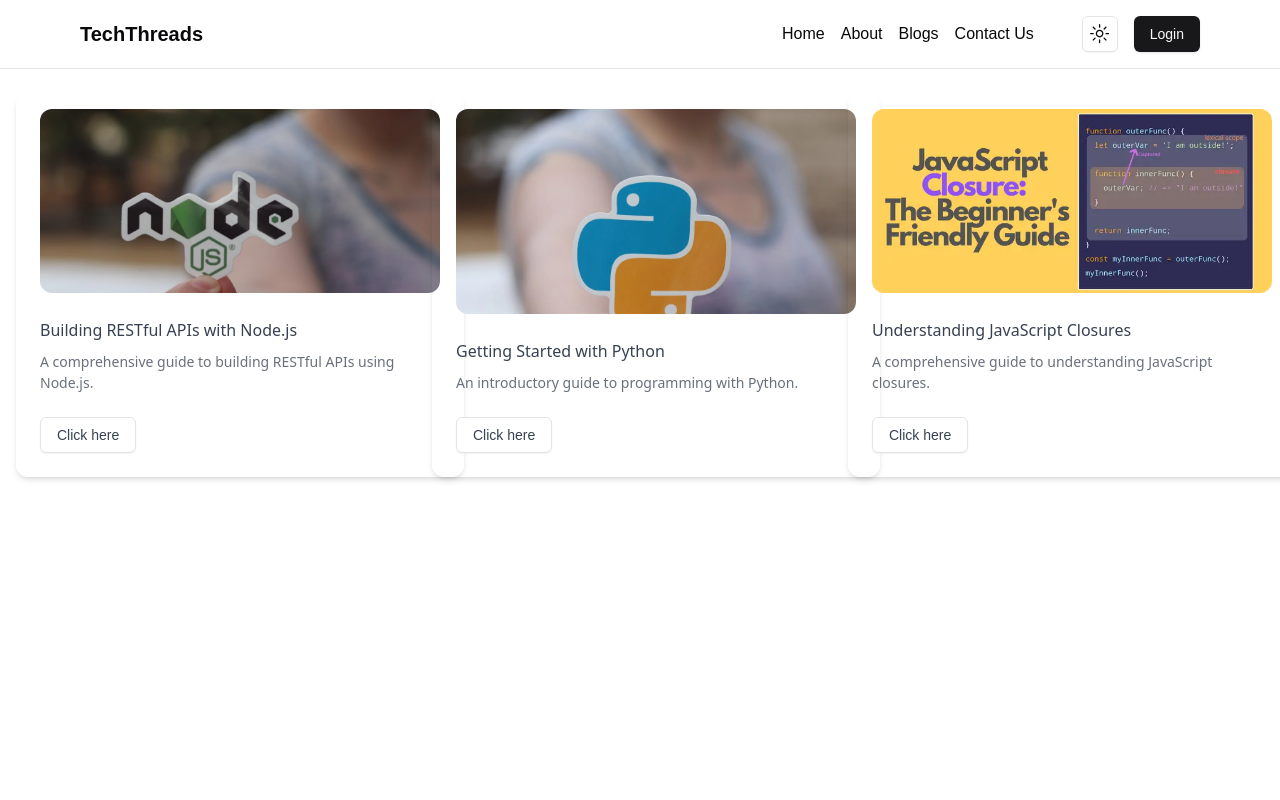
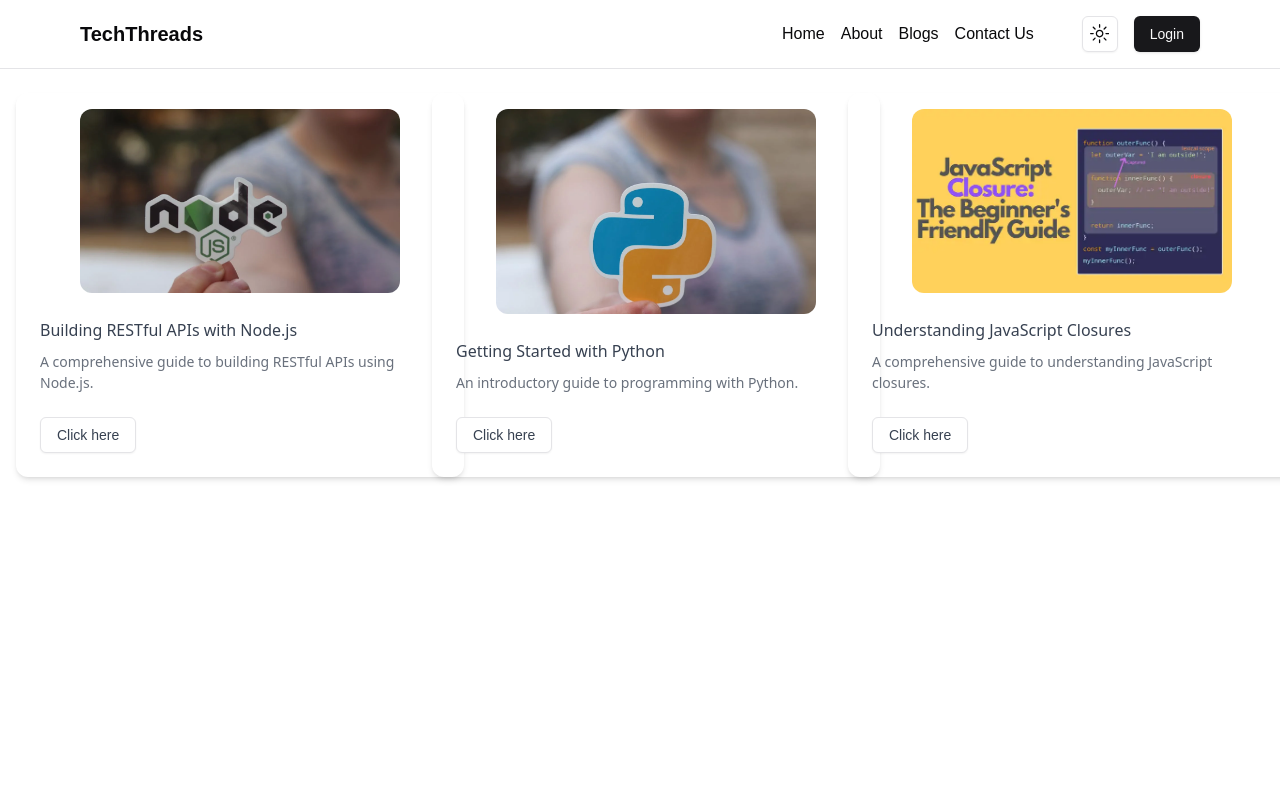
Before and after one commit to sofisalmanarif/blog-website, a Next.js app: page /blog in a window 1280 px wide. Shown: the top 800 px of the page. Built offline with nearby package versions, Linux system fonts and the light colour scheme; no server answers.

Commit message:
card immage adjusted

```diff
--- a/src/components/Card.tsx
+++ b/src/components/Card.tsx
@@ -18,11 +18,12 @@ const Card: React.FC<{ blog: BlogType }> = ({blog}) => {
 
 
 
-        <div className="relative flex  h-96 flex-col mt-6 dark:bg-gray-900 text-gray-700 hover:shadow-xl ease-in-out duration-300  dark:text-white shadow-md bg-clip-border rounded-xl w-92 md:w-[28rem]">
+        <div className="relative flex  h-96 flex-col mt-6 dark:bg-gray-900 text-gray-700 hover:shadow-xl ease-in-out duration-300  dark:text-white shadow-md bg-clip-border rounded-xl w-[380px] md:w-[28rem]">
             <div className="relative  flex justify-center mt-4 overflow-hidden text-gray-700  dark:text-white bg-clip-border rounded-xl h-80">
                 <Image
                     src={blog.image|| ""}
-                    alt="card-image" width={400} height={150}  className="object-cover  rounded-xl " />
+                    alt={blog.title || ''}
+                     width={390} height={550}   className="object-cover rounded-xl  md:max-w-[380px] w-[320px]" />
             </div>
             <div className="p-6">
                 <div className="flex items-center justify-between mb-2">
```
